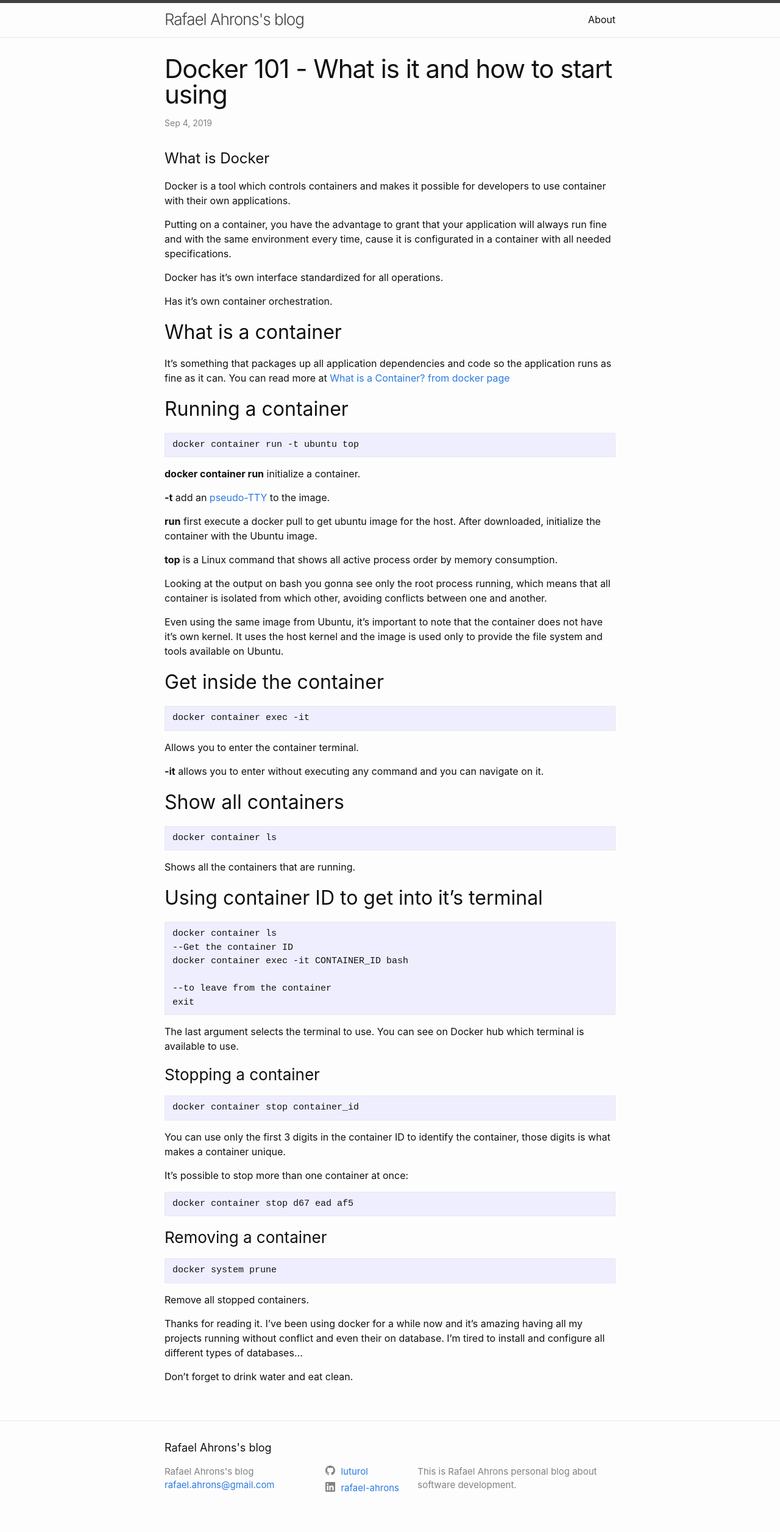
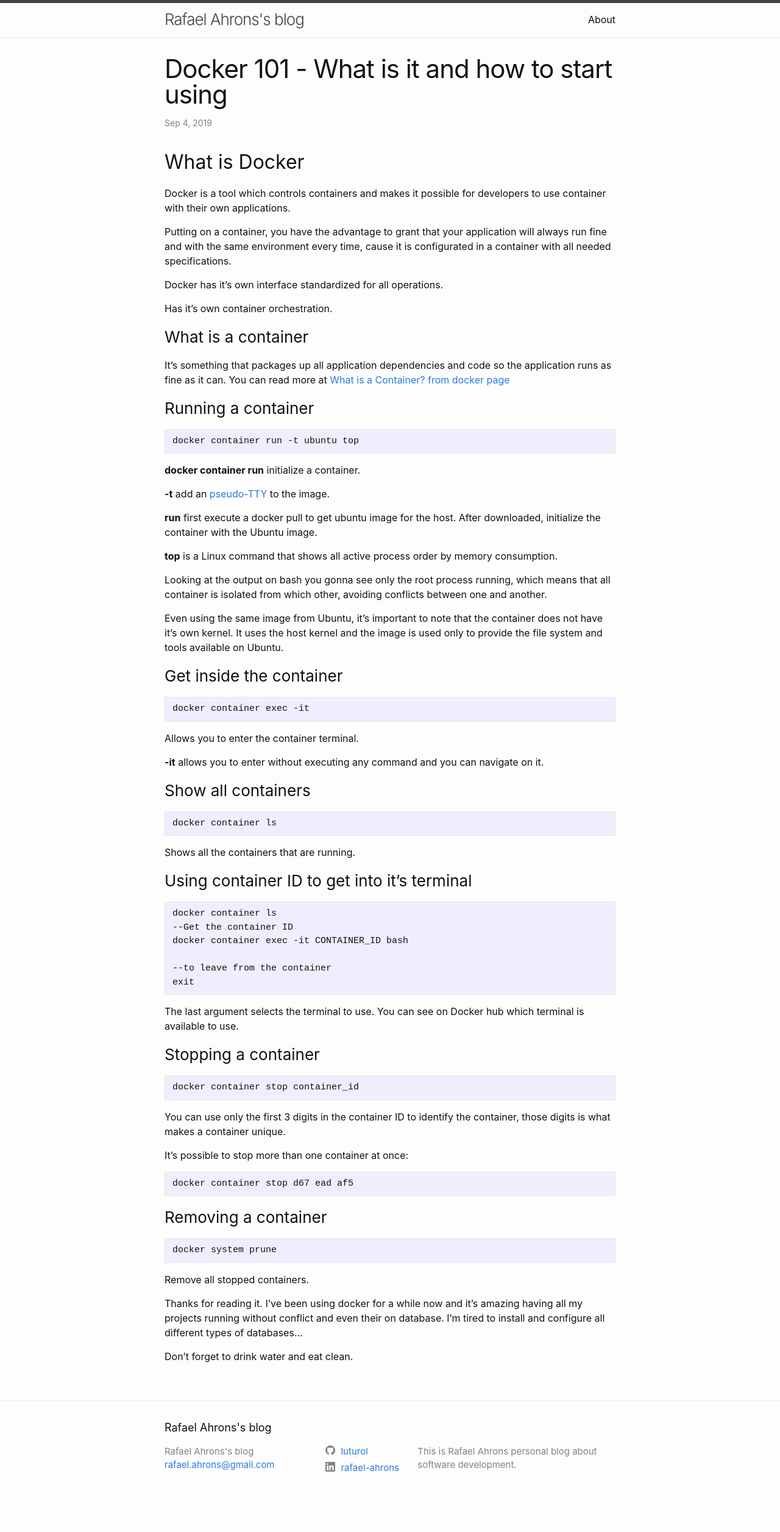
Before and after one commit to luturol/luturol.github.io, a Jekyll site: the page built from _posts/2019-10-04-Docker-101.md, in a window 1280 px wide. Shown: the whole page at 61% size. Built offline with Jekyll 4.4.1, drawn with Linux system fonts in a browser that asks for light colours; after the commit the page ends 2480 px from its top, so only the background shows below that.

```diff
--- a/_posts/2019-10-04-Docker-101.md
+++ b/_posts/2019-10-04-Docker-101.md
@@ -6,7 +6,7 @@ categories:
     - docker
 ---
 
-# What is Docker
+## What is Docker
 
 Docker is a tool which controls containers and makes it possible for developers to use container with their own applications.
 
@@ -16,11 +16,11 @@ Docker has it's own interface standardized for all operations.
 
 Has it's own container orchestration.
 
-## What is a container
+### What is a container
 
 It's something that packages up all application dependencies and code so the application runs as fine as it can. You can read more at [What is a Container? from docker page](https://www.docker.com/resources/what-container)
 
-## Running a container
+### Running a container
 
     docker container run -t ubuntu top
 
@@ -36,7 +36,7 @@ Looking at the output on bash you gonna see only the root process running, which
 
 Even using the same image from Ubuntu, it's important to note that the container does not have it's own kernel. It uses the host kernel and the image is used only to provide the file system and tools available on Ubuntu.
 
-## Get inside the container
+### Get inside the container
 
     docker container exec -it
 
@@ -44,13 +44,13 @@ Allows you to enter the container terminal.
 
 **-it** allows you to enter without executing any command and you can navigate on it.
 
-## Show all containers
+### Show all containers
 
     docker container ls
 
 Shows all the containers that are running.
 
-## Using container ID to get into it's terminal
+### Using container ID to get into it's terminal
 
     docker container ls
     --Get the container ID
```
Also changed, not shown: _posts/2019-10-10-Docker-102.md (+1 -1 lines).
